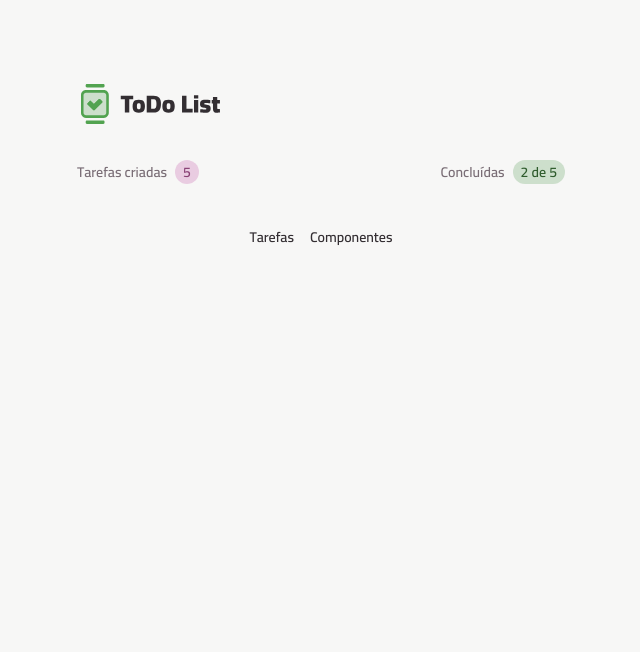
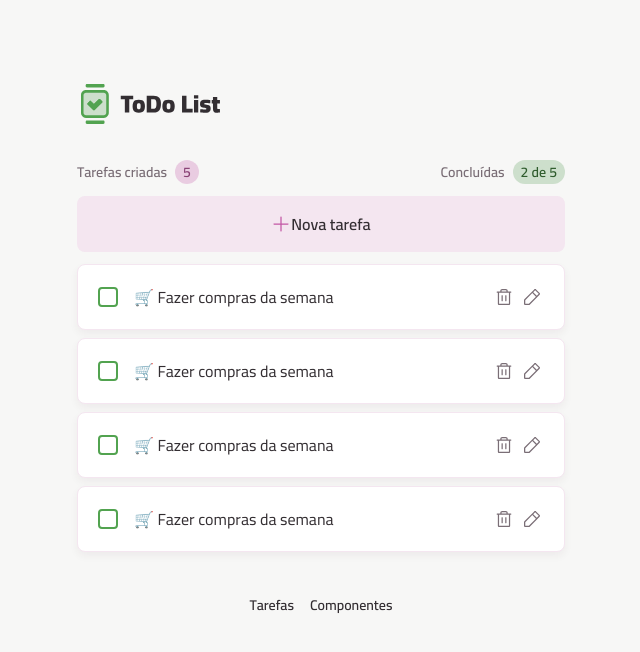
Before and after one commit to DavidjFilho/todo-list, a React (Vite) app: page / in a window 1280 px wide. Shown: the top 652 px of the page, without its empty margins (319-959 px from the left). Built offline with nearby package versions, Linux system fonts and the light colour scheme.

Commit message:
Finished - Layout

```diff
--- a/src/components/button-icon.tsx
+++ b/src/components/button-icon.tsx
@@ -32,7 +32,7 @@ export const buttonIconVariants = cva(
 
 interface ButtonIconProps
   extends
-    Omit<React.ComponentProps<"button">, "disabled" | "size">,
+    Omit<React.ComponentProps<"button">, "size" | "disabled">,
     VariantProps<typeof buttonIconVariants> {
   icon: React.ComponentProps<typeof Icon>["svg"];
   loading?: boolean;
--- a/src/core-components/footer.tsx
+++ b/src/core-components/footer.tsx
@@ -1,9 +1,9 @@
 import { NavLink } from "react-router";
 import Text from "../components/text";
 
-export default function Footer () {
+export default function Footer() {
   return (
-    <footer className="my:5 md:my-10">
+    <footer className="my-5 md:my-10">
       <nav className="flex items-center justify-center gap-4">
         <NavLink to="/">
           <Text variant="body-sm-bold" className="text-gray-300">
--- /dev/null
+++ b/src/core-components/task-item.tsx
@@ -0,0 +1,53 @@
+import React from "react";
+import ButtonIcon from "../components/button-icon";
+import Card from "../components/card";
+import InputCheckbox from "../components/input-checkbox";
+import Text from "../components/text";
+import TrashIcon from "../assets/icons/trash.svg?react";
+import CheckIcon from "../assets/icons/check.svg?react";
+import PencilIcon from "../assets/icons/pencil.svg?react";
+import XIcon from "../assets/icons/x.svg?react";
+import InputText from "../components/input-text";
+
+export default function TaskItem() {
+  const [isEditing, setIsEditing] = React.useState(false);
+
+  function handleEditTask() {
+    setIsEditing(true);
+  }
+
+  function handleExitEditTask() {
+    setIsEditing(false);
+  }
+
+  return (
+    <Card size="md" className="flex items-center gap-4">
+      {!isEditing ? (
+        <>
+          <InputCheckbox />
+          <Text className="flex-1">🛒 Fazer compras da semana </Text>
+          <div className="flex gap-1">
+            <ButtonIcon icon={TrashIcon} variant="tertiary" />
+            <ButtonIcon
+              icon={PencilIcon}
+              variant="tertiary"
+              onClick={handleEditTask}
+            />
+          </div>
+        </>
+      ) : (
+        <>
+          <InputText className="flex-1" />
+          <div className="flex gap-1">
+            <ButtonIcon
+              icon={XIcon}
+              variant="secondary"
+              onClick={handleExitEditTask}
+            />
+            <ButtonIcon icon={CheckIcon} variant="primary" />
+          </div>
+        </>
+      )}
+    </Card>
+  );
+}
--- /dev/null
+++ b/src/core-components/tasks-list.tsx
@@ -0,0 +1,21 @@
+import Button from "../components/button";
+import PlusIcon from "../assets/icons/plus.svg?react";
+import TaskItem from "./task-item";
+
+export default function TasksList() {
+  return (
+    <>
+      <section>
+        <Button icon={PlusIcon} className="w-full">
+          Nova tarefa
+        </Button>
+      </section>
+      <section className="space-y-2">
+        <TaskItem />
+        <TaskItem />
+        <TaskItem />
+        <TaskItem />
+      </section>
+    </>
+  );
+}
--- a/src/pages/page-home.tsx
+++ b/src/pages/page-home.tsx
@@ -1,4 +1,5 @@
 import Container from "../components/container";
+import TasksList from "../core-components/tasks-list";
 import TasksSummary from "../core-components/tasks-summary";
 
 export default function PageHome() {
@@ -7,6 +8,8 @@ export default function PageHome() {
       <header className="flex items-center justify-between">
         <TasksSummary />
       </header>
+
+      <TasksList />
     </Container>
   );
 }
```
Also changed, not shown: src/assets/images/logo.svg.
